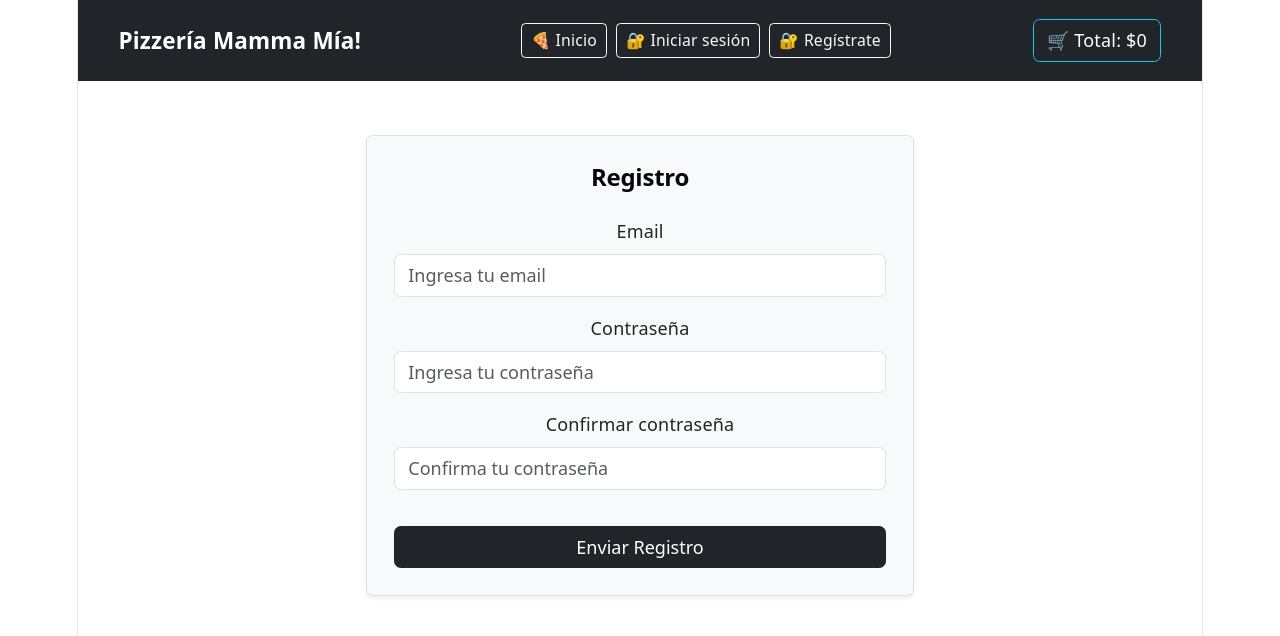
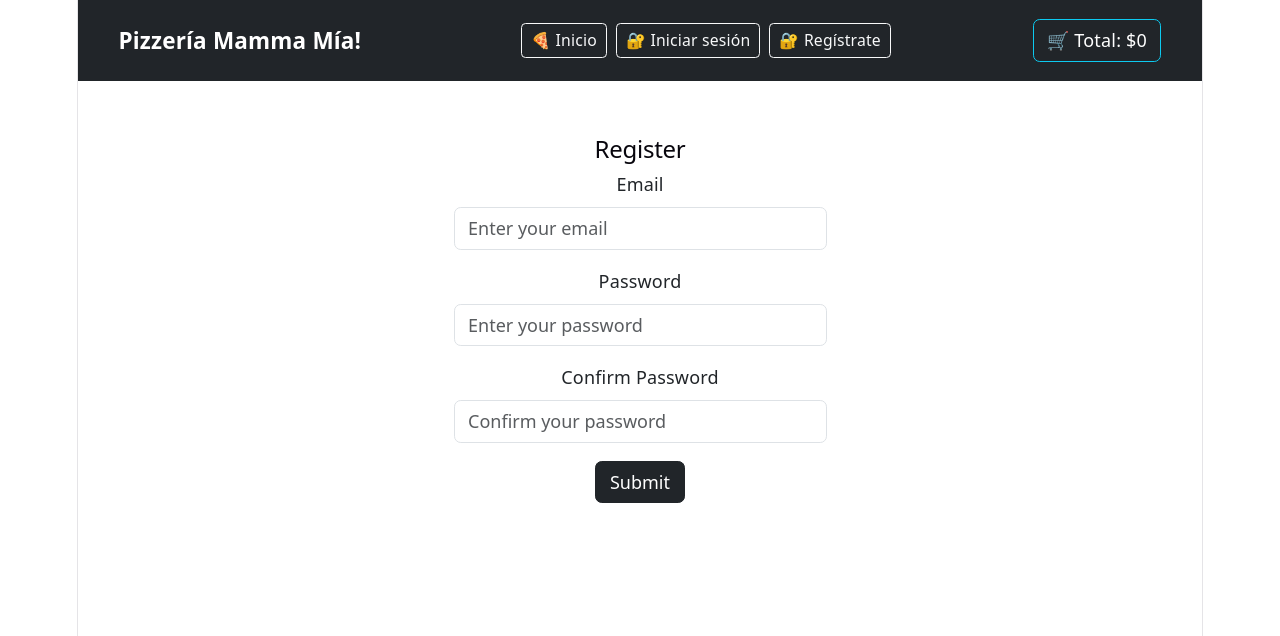
Before and after one commit to leoencaladaramirez-dot/temp-pizzeria, a React (Vite) app: page /register in a window 1280 px wide. Shown: the top 636 px of the page. Built offline with nearby package versions, Linux system fonts and the light colour scheme; the HTML template or start-up script is replaced by a standard one.

Commit message:
Actualizando con los formularios de registro y login del hito 2

```diff
--- a/src/App.jsx
+++ b/src/App.jsx
@@ -11,7 +11,7 @@ import { CartProvider } from './context/CartContext';
 
 function App() {
   return (
-    <CartProvider> {/* <- El proveedor DEBE envolver al BrowserRouter y a todo lo demás */}
+    <CartProvider>
       <BrowserRouter>
         <Navbar />
         <Routes>
--- a/src/components/Register.jsx
+++ b/src/components/Register.jsx
@@ -1,107 +1,70 @@
 import { useState } from 'react';
 
 const Register = () => {
-
   const [email, setEmail] = useState('');
   const [password, setPassword] = useState('');
   const [confirmPassword, setConfirmPassword] = useState('');
 
-
-  const [error, setError] = useState(false);
-  const [errorMessage, setErrorMessage] = useState('');
-  const [success, setSuccess] = useState(false);
-
-
-  const handleSubmit = (e) => {
+  const handleRegister = (e) => {
     e.preventDefault();
 
 
-    setError(false);
-    setSuccess(false);
-
-
     if (!email.trim() || !password.trim() || !confirmPassword.trim()) {
-      setError(true);
-      setErrorMessage('Todos los campos son obligatorios.');
+      alert('Todos los campos son obligatorios');
       return;
     }
 
 
     if (password.length < 6) {
-      setError(true);
-      setErrorMessage('La contraseña debe tener al menos 6 caracteres.');
+      alert('Password must be at least 6 characters!');
       return;
     }
 
 
     if (password !== confirmPassword) {
-      setError(true);
-      setErrorMessage('Las contraseñas no coinciden.');
+      alert('El password y la confirmación deben ser iguales');
       return;
     }
 
 
-    setSuccess(true);
-    setEmail('');
-    setPassword('');
-    setConfirmPassword('');
+    alert('Authentication successful!');
   };
 
   return (
-    <div className="container my-5 d-flex justify-content-center">
-      <form onSubmit={handleSubmit} className="col-12 col-md-6 border p-4 rounded shadow-sm bg-light">
-        <h2 className="text-center mb-4 fw-bold">Registro</h2>
-
-        {/* Mensaje de Error */}
-        {error && (
-          <div className="alert alert-danger text-center" role="alert">
-            {errorMessage}
-          </div>
-        )}
-
-        {/* Mensaje de Éxito */}
-        {success && (
-          <div className="alert alert-success text-center" role="alert">
-            ¡Registro completado con éxito!
-          </div>
-        )}
-
+    <div className="container mt-5" style={{ maxWidth: '400px' }}>
+      <h2>Register</h2>
+      <form onSubmit={handleRegister}>
         <div className="mb-3">
-          <label className="form-label font-weight-bold">Email</label>
+          <label className="form-label">Email</label>
           <input
             type="email"
             className="form-control"
-            placeholder="Ingresa tu email"
+            placeholder="Enter your email"
+            onChange={(e) => setEmail(e.target.value)}
             value={email}
-            onChange={(e) => setEmail(e.target.value)}
           />
         </div>
-
         <div className="mb-3">
-          <label className="form-label font-weight-bold">Contraseña</label>
+          <label className="form-label">Password</label>
+          <input
+            type="password"
+            className="form-label form-control"
+            placeholder="Enter your password"
+            onChange={(e) => setPassword(e.target.value)}
+            value={password}
+          />
+        </div>
+        <div className="mb-3">
+          <label className="form-label">Confirm Password</label>
           <input
             type="password"
             className="form-control"
-            placeholder="Ingresa tu contraseña"
-            value={password}
-            onChange={(e) => setPassword(e.target.value)}
+            placeholder="Confirm your password"
+            onChange={(e) => setConfirmPassword(e.target.value)}
+            value={confirmPassword}
           />
         </div>
-
-        <div className="mb-3">
-          <label className="form-label font-weight-bold">Confirmar contraseña</label>
-          <input
-            type="password"
-            className="form-control"
-            placeholder="Confirma tu contraseña"
-            value={confirmPassword}
-            onChange={(e) => setConfirmPassword(e.target.value)}
-          />
-        </div>
-
-        <button type="submit" className="btn btn-dark w-100 mt-3">
-          Enviar Registro
-        </button>
+        <button type="submit" className="btn btn-dark">Submit</button>
       </form>
     </div>
   );
```
